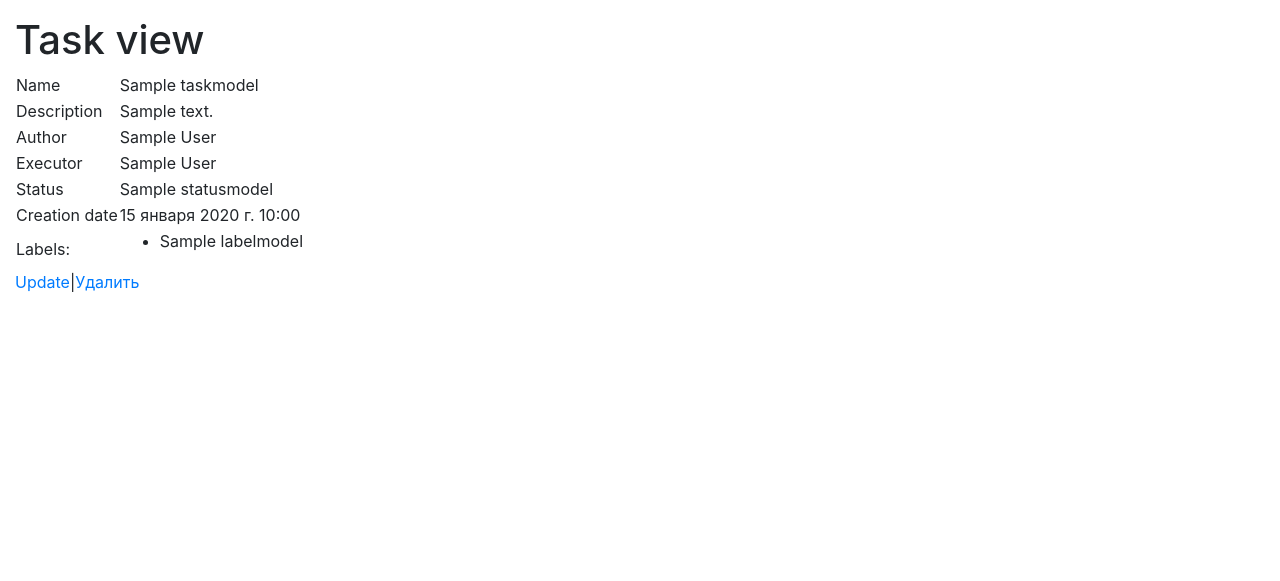
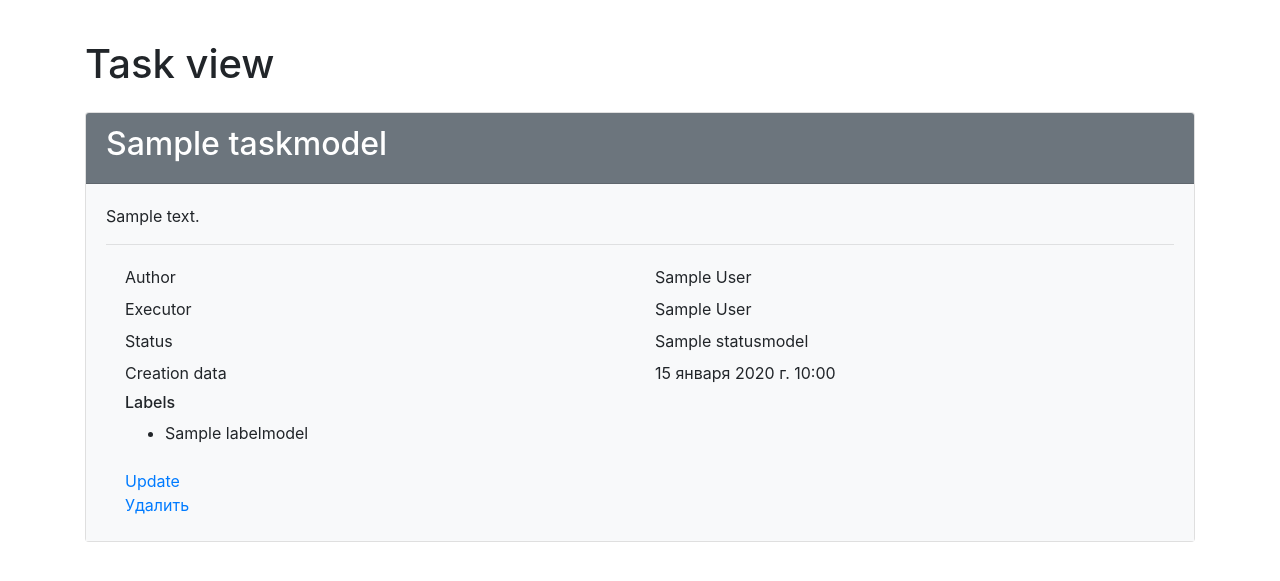
Before and after one commit to LilDrugHill/python-project-52, a Django app: page /tasks/1 in a window 1280 px wide. Shown: the part 56-637 px from the top of the page. Run offline with Django 4.2, Linux system fonts and the light colour scheme; a user stored in the database is signed in; tables that the repository leaves empty hold one stand-in row (values such as "Sample post"); some libraries are stand-ins or nearby versions.

Commit message:
Nice view for singe task

```diff
--- a/task_manager/tasks/views.py
+++ b/task_manager/tasks/views.py
@@ -58,19 +58,8 @@ class ShowTask(DataMixin, LoginRequiredMixin, DetailView):
         context = super().get_context_data(**kwargs)
         c_def = self.get_user_context(
             title=gettext("Task view"),
-            update_word=gettext("Update"),
-            delete_word=gettext("Delete"),
             update_page="update_task",
             delete_page="delete_task",
-            table_words={
-                "name": gettext("Name"),
-                "description": gettext("Description"),
-                "status": gettext("Status"),
-                "author": gettext("Author"),
-                "executor": gettext("Executor"),
-                "created_at": gettext("Creation date"),
-                "labels": gettext("Labels"),
-            },
         )
         return dict(list(context.items()) + list(c_def.items()))
 
--- a/task_manager/templates/tasks/Task.html
+++ b/task_manager/templates/tasks/Task.html
@@ -1,19 +1,50 @@
 {% extends 'task_manager/base.html' %}
-
+{% load i18n %}
 {% block content %}
-<h1>{{title}}</h1>
-<table>
-    <tr><td>{{ table_words.name}}</td><td>{{ task.name }}</td></tr>
-    <tr><td>{{ table_words.description }}</td><td>{{ task.description }}</td></tr>
-    <tr><td>{{ table_words.author }}</td><td>{{ task.author }}</td></tr>
-    <tr><td>{{ table_words.executor }}</td><td>{{ task.executor }}</td></tr>
-    <tr><td>{{ table_words.status }}</td><td>{{ task.status }}</td></tr>
-    <tr><td>{{ table_words.created_at }}</td><td>{{ task.created_at }}</td></tr>
-    <tr><td>{{ table_words.labels }}:</td><td><ul>
-                                                {% for label in task.labels.all %}
-                                                    <li>{{ label.name }}</li>
-                                                {% endfor %}
-                                             </ul></tr>
-</table>
-<a href="{% url update_page pk=task.pk %}">{{ update_word }}</a>|<a href="{% url delete_page pk=task.pk%}">{{ delete_word }}</a>
+<div class="container wrapper flex-grow-1">
+<h1 class="my-4">{{title}}</h1>
+  <div class="card">
+    <div class="card-header bg-secondary text-white">
+    <h2>{{ task.name }}</h2>
+  </div>
+  <div class="card-body bg-light">
+    <p>{{ task.description }}</p>
+    <hr>
+    <div class="container">
+      <div class="row p-1">
+        <div class="col">{% trans 'Author' %}</div>
+        <div class="col">{{ task.author }}</div>
+      </div>
+      <div class="row p-1">
+        <div class="col">{% trans 'Executor' %}</div>
+        <div class="col">{{ task.executor }}</div>
+      </div>
+      <div class="row p-1">
+        <div class="col">{% trans 'Status' %}</div>
+        <div class="col">{{ task.status }}</div>
+      </div>
+      <div class="row p-1">
+        <div class="col">{% trans 'Creation data' %}</div>
+        <div class="col">{{ task.created_at }}</div>
+      </div>
+      <div class="row p-1">
+        <div class="col">
+          <h6>{% trans 'Labels' %}</h6>
+          <ul>
+            {% for label in task.labels.all %}
+              <li>{{ label.name }}</li>
+            {% endfor %}
+          </ul>
+        </div>
+      </div>
+      <div class="row p-1">
+        <div class="col">
+          <a href="{% url update_page pk=task.pk %}">{% trans 'Update' %}</a>
+          <br>
+          <a href="{% url delete_page pk=task.pk%}">{% trans 'Delete' %}</a>
+        </div>
+      </div>
+    </div>
+  </div>
+</div>
 {% endblock %}
```
Also changed, not shown: task_manager/locale/ru/LC_MESSAGES/django.po, 1 other file.
